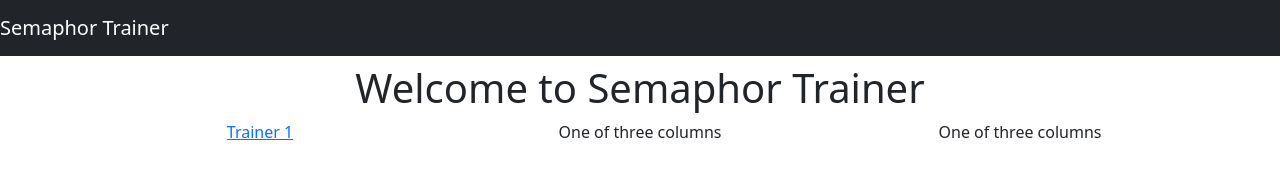
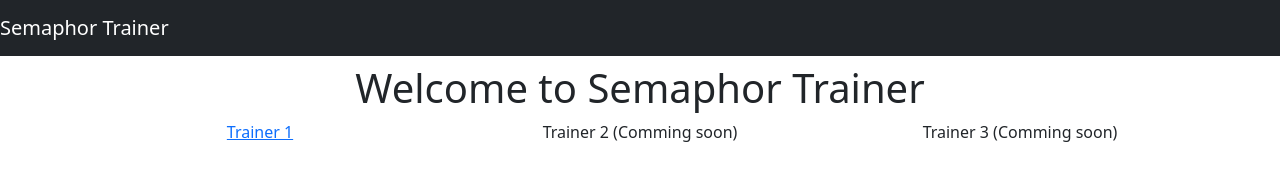
Before and after one commit to maxsg5/SemaphorTrainer, a plain HTML site: page index.html in a window 1280 px wide. Drawn offline with nearby package versions, Linux system fonts and the light colour scheme.

Commit message:
new trainers comming soon

```diff
--- a/index.html
+++ b/index.html
@@ -30,10 +30,10 @@
 
             </div>
             <div class="col-sm">
-              One of three columns
+                Trainer 2 (Comming soon)
             </div>
             <div class="col-sm hidden">
-              One of three columns
+                Trainer 3 (Comming soon)
             </div>
           </div>
       </div>
```
